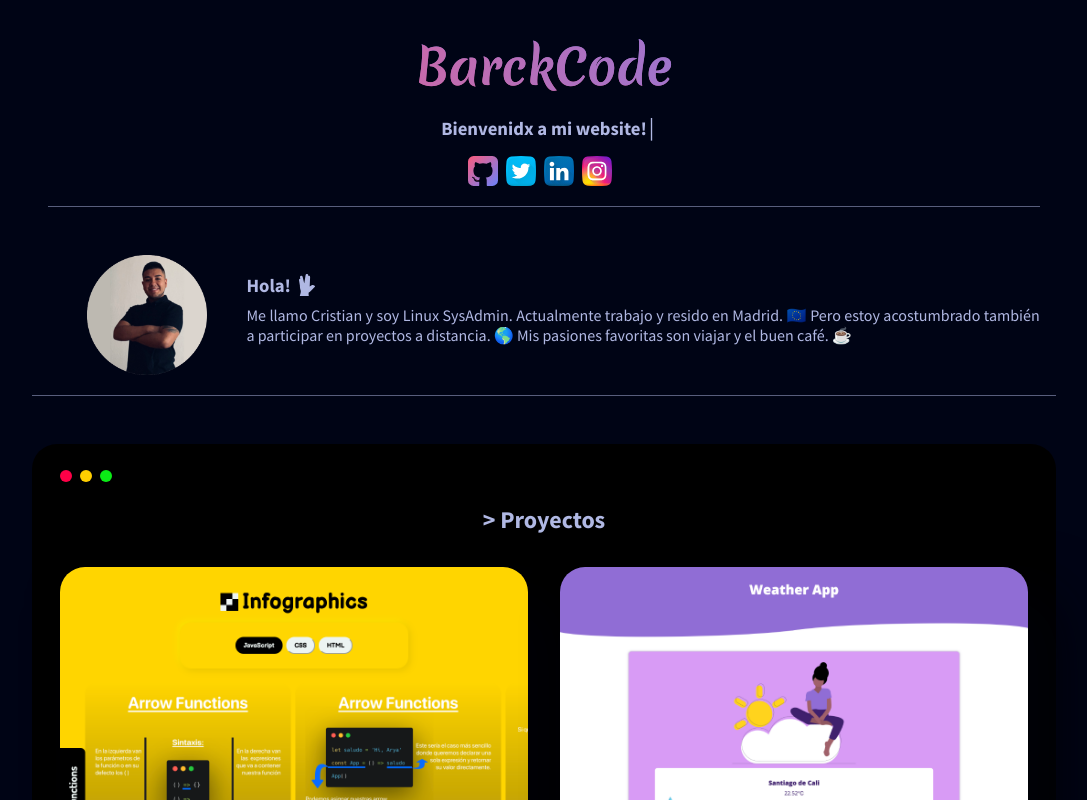
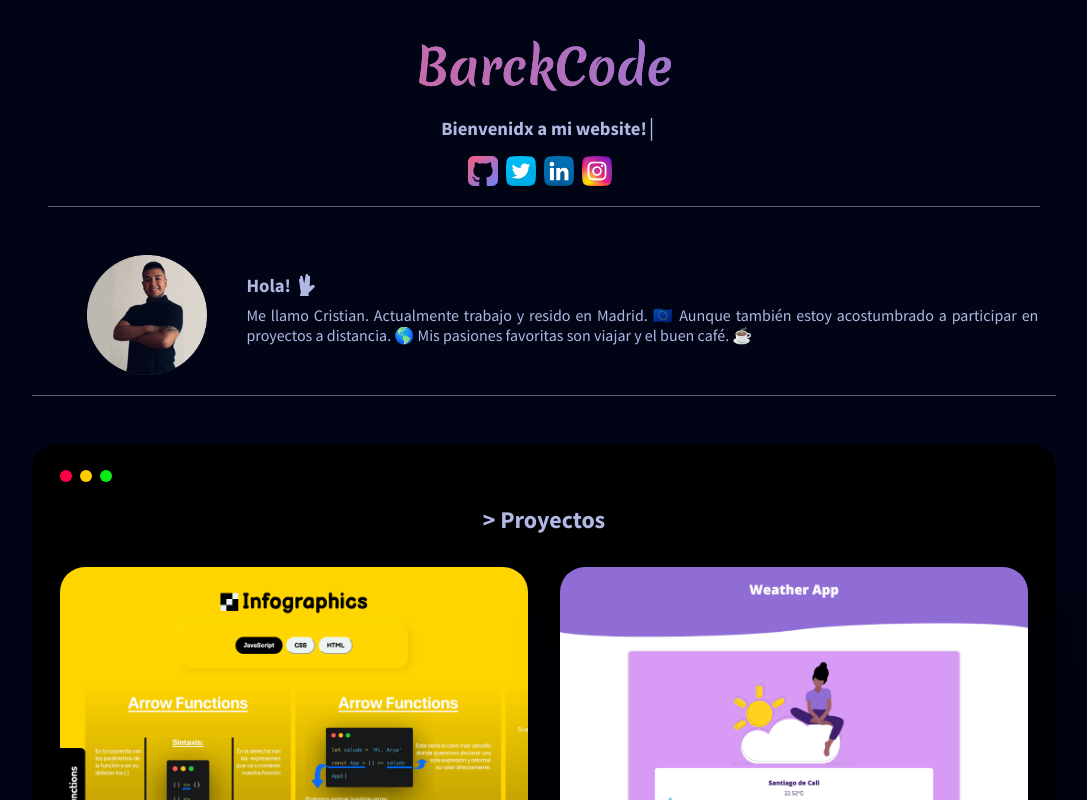
Before and after one commit to barckcode/Blog_deprecated, a Next.js app: page / in a window 1280 px wide. Shown: the top 800 px of the page, without its empty margins (96-1183 px from the left). Built offline with nearby package versions, Linux system fonts and the light colour scheme.

Commit message:
Modify Bio & Layout

```diff
--- a/components/Layout/Bio.js
+++ b/components/Layout/Bio.js
@@ -65,8 +65,8 @@ const Bio = () => {
             <BioSpock src='/icons/spock.svg' />
           </BioTitle>
           <Description>
-            Me llamo Cristian y soy Linux SysAdmin. Actualmente trabajo y resido en Madrid. 🇪🇺
-            Pero estoy acostumbrado también a participar en proyectos a distancia. 🌎
+            Me llamo Cristian. Actualmente trabajo y resido en Madrid. 🇪🇺
+            Aunque también estoy acostumbrado a participar en proyectos a distancia. 🌎
             Mis pasiones favoritas son viajar y el buen café. ☕️
           </Description>
         </BioDescription>
--- a/components/Layout/Layout.js
+++ b/components/Layout/Layout.js
@@ -30,7 +30,7 @@ const Layout = ({ children }) => {
         <title>BarckCode</title>
       </Head>
       <GlobalStyles
-      // Hay que crear un state para manejar esta condición
+      // Hay que crear un state para manejar esta condición. Y un botón para modificar el state.
         theme={ DarkTheme ? DarkTheme : LightTheme}
       />
       <main className='main'>
```
